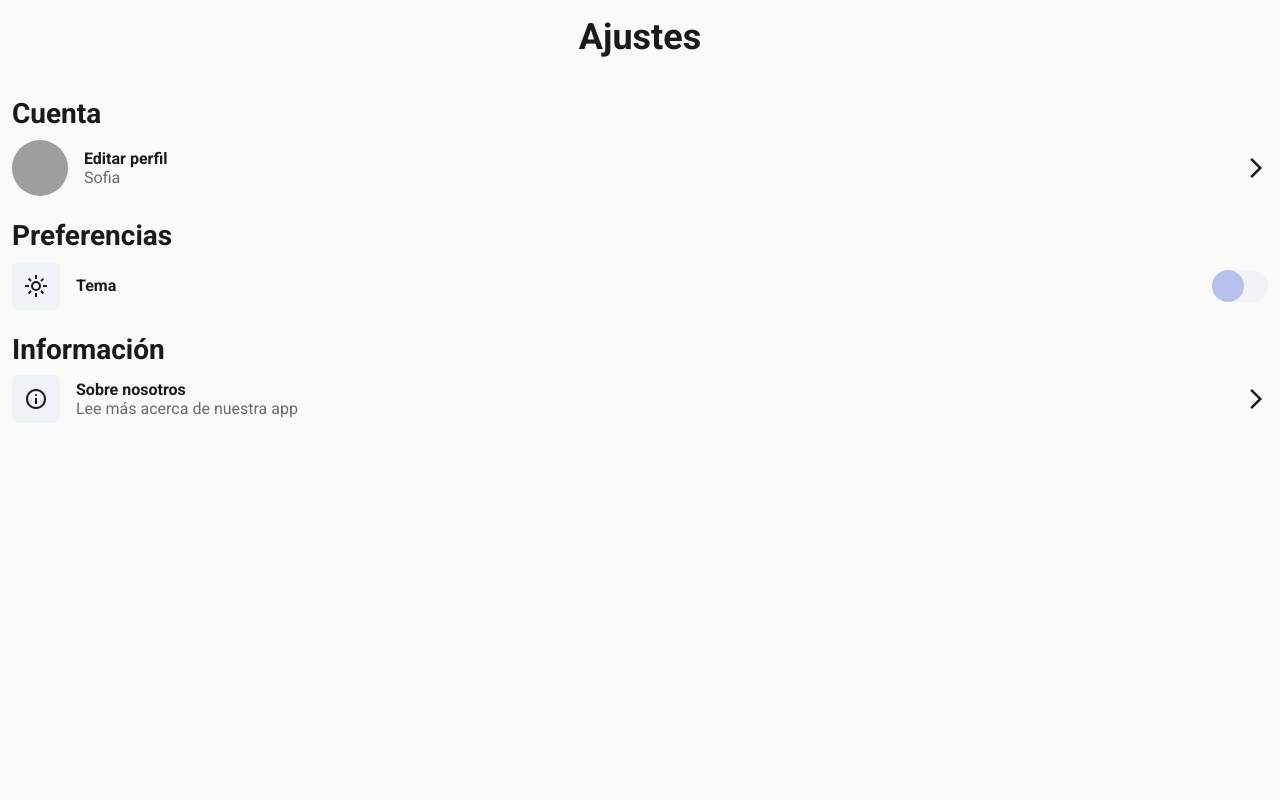
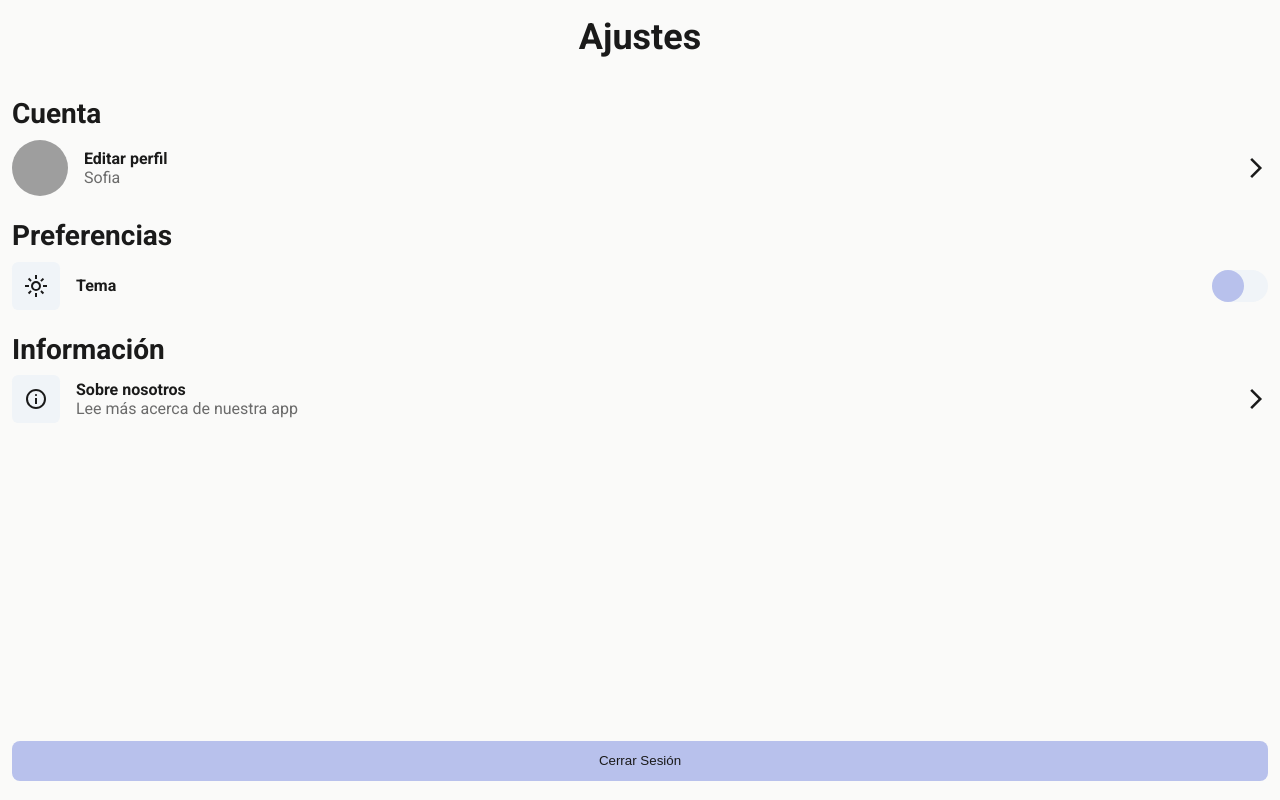
Before and after one commit to rodrigocattebeke/manduApp, a Next.js app: page /ajustes in a window 1280 px wide. Built offline with nearby package versions, Linux system fonts and the light colour scheme; no server answers; sample sign-in values are in the browser's storage; grey boxes are pictures that could not be loaded.

Commit message:
feat(ajustes page): add logout button

```diff
--- a/src/components/pages/ajustes/Ajustes.jsx
+++ b/src/components/pages/ajustes/Ajustes.jsx
@@ -9,6 +9,7 @@ import { Info } from "@/components/icons/Info";
 import { useContext } from "react";
 import { ThemeContext } from "@/contexts/ThemeContext";
 import { DarkMode } from "@/components/icons/DarkMode";
+import { Button } from "@/components/ui/button/Button";
 
 export const Ajustes = () => {
   const { theme, activateDarkTheme, activateLightTheme } = useContext(ThemeContext);
@@ -82,6 +83,9 @@ export const Ajustes = () => {
           </div>
         </div>
       </section>
+      <section className={`${styles.buttonContainer} container-xxl`}>
+        <Button text="Cerrar Sesión" fullWidth="true" />
+      </section>
     </>
   );
 };
--- a/src/components/pages/ajustes/Ajustes.module.css
+++ b/src/components/pages/ajustes/Ajustes.module.css
@@ -1,3 +1,10 @@
+.buttonContainer {
+  display: flex;
+  align-items: end;
+  padding-bottom: 1.2rem;
+  flex-grow: 1;
+}
+
 .iconContainer {
   display: flex;
   align-items: center;
```
